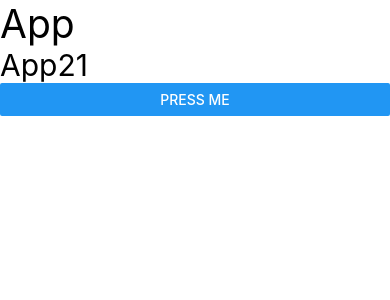
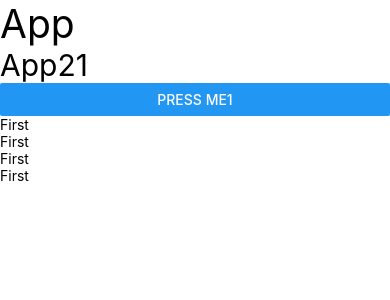
Before and after one commit to mahi720/React-Native-learning, a React Native app: screen / in a window 390 px wide. Shown: the top 300 px of the page. Built offline with nearby package versions, Linux system fonts and the light colour scheme.

Commit message:
leaning about component, create First.jsx component and import to the App.jsx

```diff
--- a/App.jsx
+++ b/App.jsx
@@ -1,14 +1,28 @@
 import { View, Text, Button } from 'react-native';
 import React from 'react';
+import First from './src/components/First';
 
 const App = () => {
   return (
     <View>
       <Text style={{ fontSize: 39 }}>App</Text>
       <Text style={{ fontSize: 30 }}>App21</Text>
-      <Button title="Press Me" />
+      <Button title="Press Me1" />
+      <First />
+      <First />
+      <First />
+      <First />
     </View>
   );
 };
 
+
+// const Name = () => {
+//   return (
+//     <View>
+//       <Text style={{ fontSize: 28 }}>I'm Mahi</Text>
+//     </View>
+//   )
+// }
+
 export default App;
--- /dev/null
+++ b/src/components/First.jsx
@@ -0,0 +1,10 @@
+import { View, Text } from 'react-native'
+import React from 'react'
+
+export default function First() {
+  return (
+    <View>
+      <Text>First</Text>
+    </View>
+  )
+}
```
